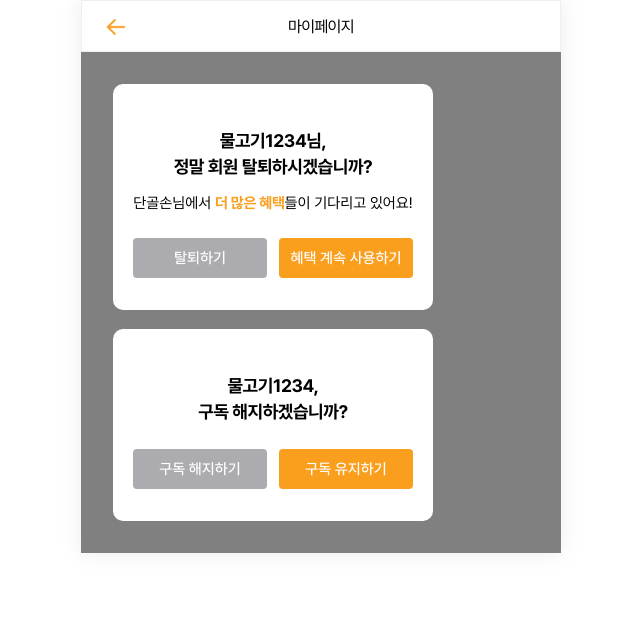
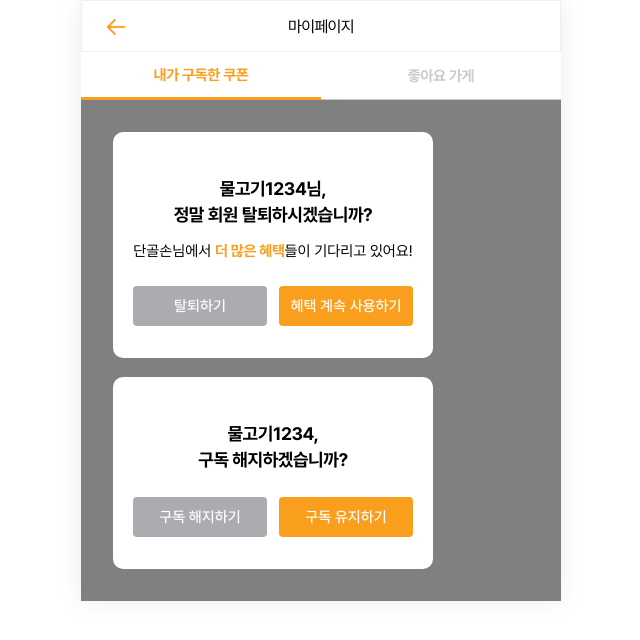
Before and after one commit to jaemisam-a/dangol-sonnim-frontend, a Next.js app: page /customer/my in a window 1280 px wide. Shown: the top 640 px of the page, without its empty margins (319-959 px from the left). Built offline with nearby package versions, Linux system fonts and the light colour scheme.

Commit message:
마이페이지 탭 컴포넌트 구현

```diff
--- a/pages/customer/my/index.tsx
+++ b/pages/customer/my/index.tsx
@@ -4,6 +4,7 @@ import { css } from "@emotion/react";
 import { Colors, Texts } from "styles/common";
 import Layout from "customer/components/common/layout";
 import Dialog from "customer/components/mypage/Dialog";
+import Tab from "customer/components/mypage/Tab";
 
 const highlight = css`
   color: ${Colors.amber50};
@@ -45,6 +46,7 @@ const My = () => {
   return (
     <>
       <Layout title="마이페이지" subTitle="마이페이지">
+        <Tab />
         <div css={test}>
           <Dialog content={dialogContent[0]} onConfirm={onConfirm} onCancel={onCancel} />
           <br />
--- /dev/null
+++ b/src/customer/components/mypage/Tab.tsx
@@ -0,0 +1,38 @@
+import { css } from "@emotion/react";
+import React, { useState } from "react";
+import { Colors, Texts } from "styles/common";
+
+const wrapper = css`
+  display: flex;
+`;
+
+const tabBtn = (tab: boolean) => css`
+  width: 50%;
+  height: 3rem;
+  display: flex;
+  align-items: center;
+  justify-content: center;
+  color: ${tab ? Colors.amber50 : Colors.neutral40};
+  border-bottom: ${tab ? `3px solid ${Colors.amber50}` : `1px solid ${Colors.neutral40}`};
+  cursor: pointer;
+  ${Texts.B3_15_B}
+`;
+
+const Tab = () => {
+  const [selectedTab, setSelectedTab] = useState(0);
+  const tabArr = ["내가 구독한 쿠폰", "좋아요 가게"];
+
+  return (
+    <>
+      <div css={wrapper}>
+        {tabArr.map((tab, idx) => (
+          <div key={idx} css={tabBtn(selectedTab === idx)} onClick={() => setSelectedTab(idx)}>
+            {tab}
+          </div>
+        ))}
+      </div>
+    </>
+  );
+};
+
+export default Tab;
```
